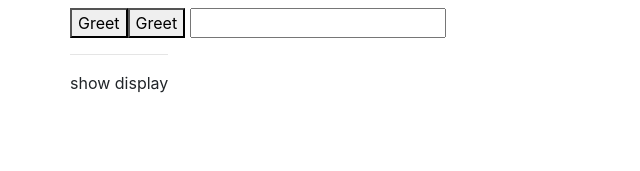
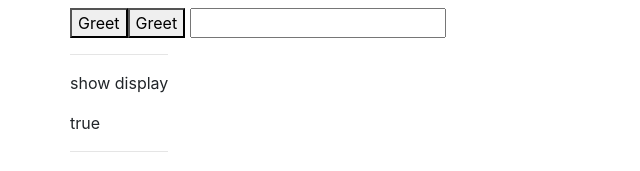
Before and after one commit to rohits2712/Angular, an Angular app: page / in a window 1280 px wide. Shown: the part 972-1143 px from the top of the page, without its empty margins (0-640 px from the left). Before the commit the page ends 1083 px from the top, so only its background shows below. Built offline with nearby package versions, Linux system fonts and the light colour scheme.

Commit message:
ngSwitch

```diff
--- a/src/app/display/display.component.html
+++ b/src/app/display/display.component.html
@@ -2,7 +2,15 @@
 <div *ngIf="displayName;else elseBlock">
    <p> show display</p>
 </div>
-
+{{displayName}}
 <ng-template #elseBlock>
     <p>hide display</p>
   </ng-template>
+
+  <hr>
+  <div [ngSwitch] = "color" >
+    <div *ngSwitchCase = "'red'">Red color</div>
+    <div *ngSwitchCase = "'blue'">blue color</div>
+    <div *ngSwitchCase = "'green'">green color</div>
+    <div *ngSwitchDefault >Pick again</div>
+  </div>
--- a/src/app/display/display.component.ts
+++ b/src/app/display/display.component.ts
@@ -7,7 +7,8 @@
 })
 export class DisplayComponent implements OnInit {
 
-  displayName = "false";
+  displayName = "true";
+  public color="";
   constructor() {
 
   }
```
